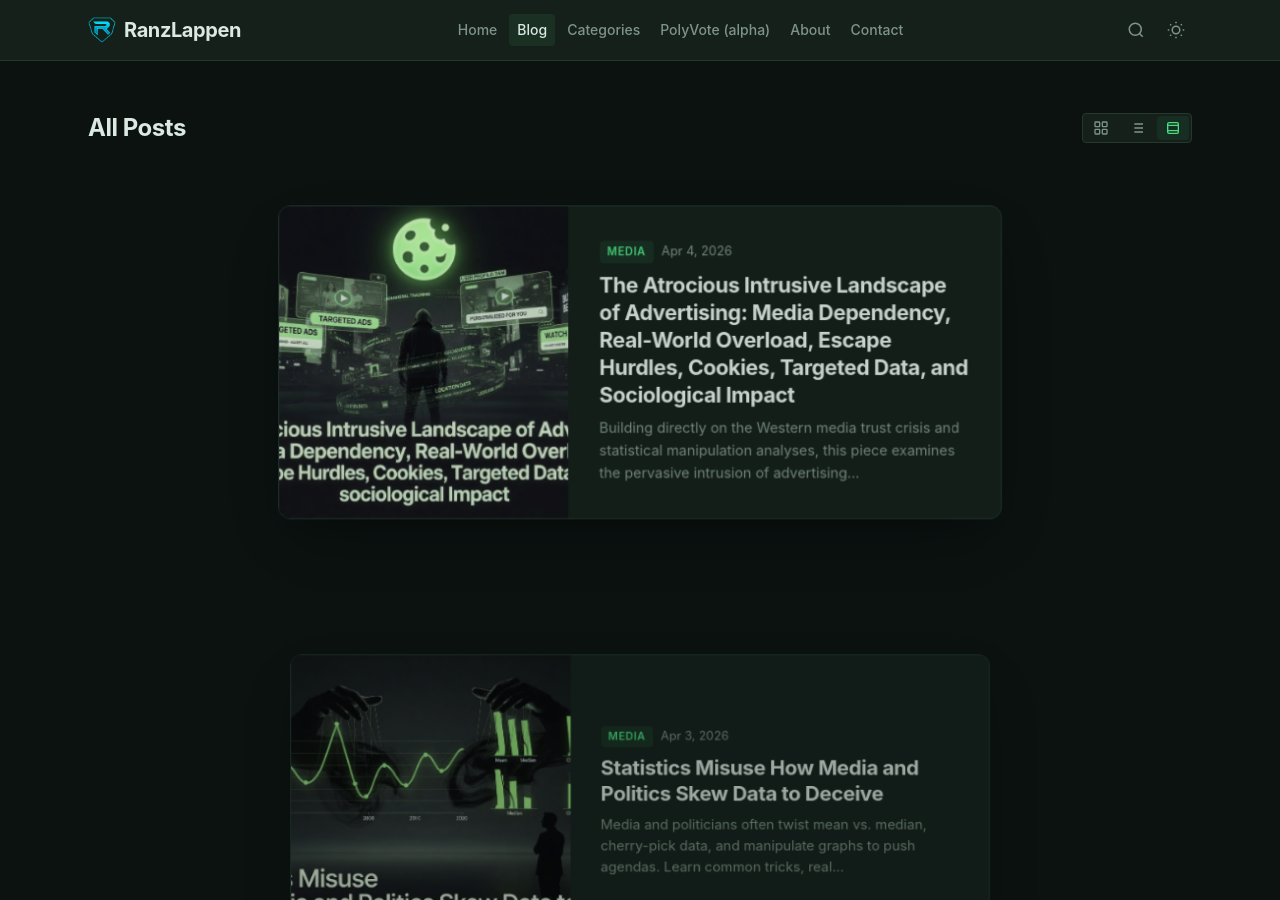
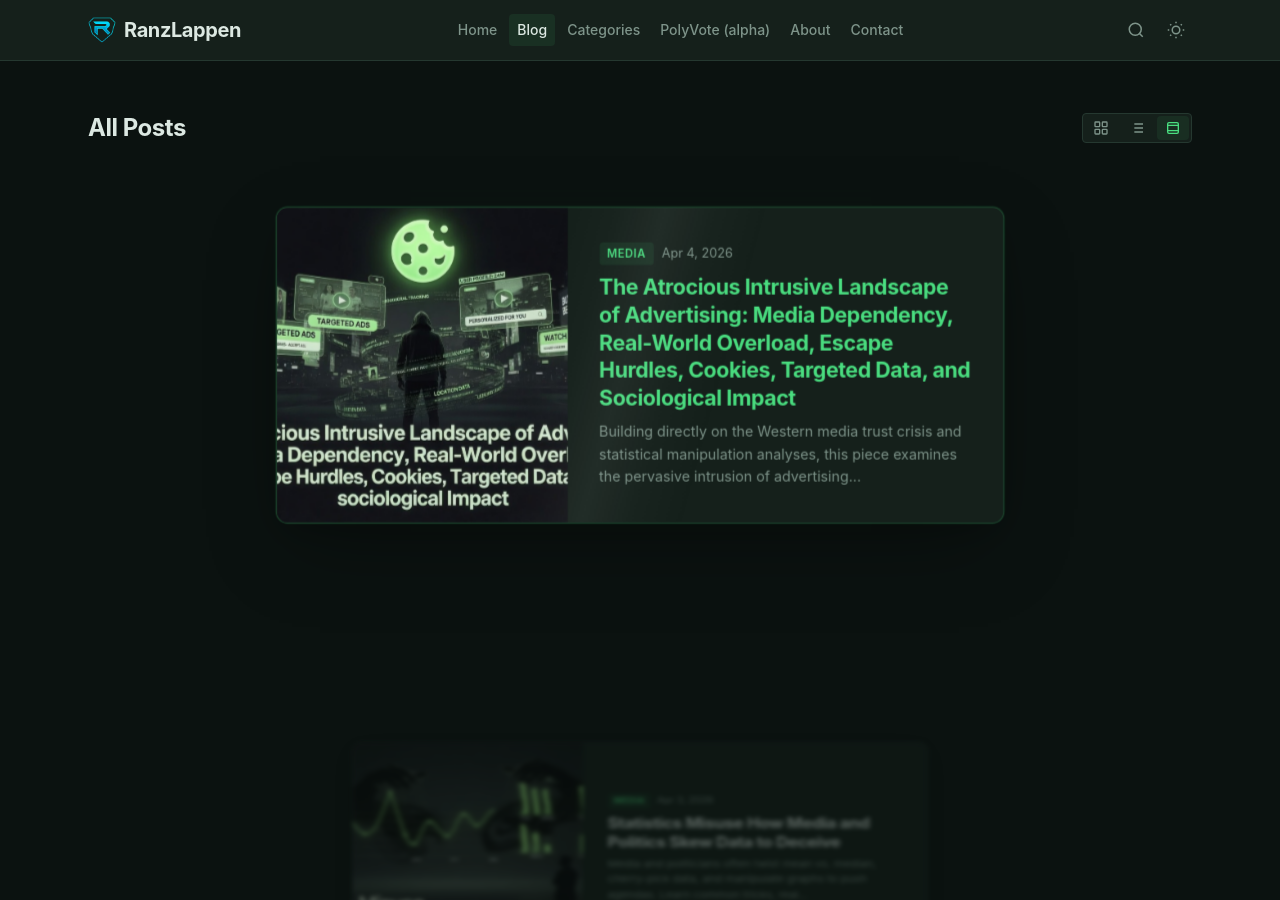
Before and after one commit to Ranzlappen/website, a Jekyll site: the page built from pages/blog.html, in a window 1280 px wide and 900 px high. Built offline with Jekyll 4.4.1, drawn with Linux system fonts in a browser that asks for light colours.

Commit message:
Overhaul blog Rolodex parallax: fix z-index layering, dramatic 3D transforms, CSS custom properties
- Fix z-index: focused card always z:1000, distance-based falloff prevents overlap bugs
- CSS custom properties (--r-ty, --r-tz, --r-rx, --r-sc, --r-blur, --r-shadow) drive
  transforms from JS, allowing CSS hover flip to compose cleanly without conflicts
- Dramatic new parallax zones: cards fold backward (-65deg) when scrolled past,
  rise with forward tilt (45deg) when approaching, with easeOutCubic interpolation
- Depth-of-field blur effect: off-center cards get progressive blur (up to 6px)
- Dynamic shadow intensity scales with card position via CSS calc()
- Accent glow border + shine gradient overlay on focused card (.is-focused)
- Focused card title highlights in accent color for visual emphasis
- Hover flip restricted to .is-focused cards only (prevents jarring mid-scroll flips)
- Increased perspective (1800px) and tighter sticky offset (8px) for deeper 3D feel
- Proper cleanup of .is-focused class on destroyRolodexObserver()
- Fully responsive, reduced-motion safe, no new dependencies

https://claude.ai/code/session_01Ltn9bRTmcwMJcWRst4sqm6

```diff
--- a/assets/css/style.css
+++ b/assets/css/style.css
@@ -653,7 +653,7 @@ img {
 .rolodex-active::-webkit-scrollbar-track { background: transparent; }
 
 .posts-rolodex {
-  padding: var(--space-lg) 0 40vh;
+  padding: var(--space-lg) 0 50vh;
 }
 .posts-rolodex[hidden] { display: none; }
 
@@ -661,19 +661,19 @@ img {
   display: flex;
   flex-direction: column;
   align-items: center;
-  gap: 6rem;
+  gap: 7rem;
   max-width: 46rem;
   margin: 0 auto;
 }
 
 .rolodex-card {
   position: sticky;
-  top: calc(var(--header-height, 3.5rem) + 2rem + var(--card-index, 0) * 10px);
+  top: calc(var(--header-height, 3.5rem) + 2rem + var(--card-index, 0) * 8px);
   width: 100%;
   min-height: 20rem;
   opacity: 0;
   z-index: 1;
-  perspective: 1400px;
+  perspective: 1800px;
 }
 
 .rolodex-card__link {
@@ -687,12 +687,23 @@ img {
   position: relative;
   width: 100%;
   min-height: 20rem;
-  transform: translateZ(-200px) rotateX(60deg) scale(0.7);
+  transform:
+    translateY(var(--r-ty, 0px))
+    translateZ(var(--r-tz, -200px))
+    rotateX(var(--r-rx, 60deg))
+    scale(var(--r-sc, 0.7));
   transform-style: preserve-3d;
-  transition: transform 0.8s cubic-bezier(0.16, 1, 0.3, 1);
-}
-.rolodex-card:hover .rolodex-card__inner {
+  filter: blur(var(--r-blur, 0px));
+}
+
+/* Hover flip — only on focused (centered) cards, with smooth transition */
+.rolodex-card.is-focused .rolodex-card__inner {
+  transition: transform 0.7s cubic-bezier(0.16, 1, 0.3, 1),
+              filter 0.3s ease;
+}
+.rolodex-card.is-focused:hover .rolodex-card__inner {
   transform: rotateY(180deg);
+  filter: blur(0px);
 }
 
 .rolodex-card__face {
@@ -704,9 +715,43 @@ img {
   overflow: hidden;
   background: var(--c-surface);
   border: 1px solid var(--c-border);
-  box-shadow: 0 25px 60px -12px var(--c-card-shadow),
-              0 8px 24px -4px rgba(0,0,0,0.12),
-              0 0 0 1px rgba(0,0,0,0.03);
+  box-shadow:
+    0 calc(var(--r-shadow, 0.3) * 30px) calc(var(--r-shadow, 0.3) * 80px) calc(var(--r-shadow, 0.3) * -15px) var(--c-card-shadow),
+    0 calc(var(--r-shadow, 0.3) * 10px) calc(var(--r-shadow, 0.3) * 30px) -5px rgba(0,0,0,0.15),
+    0 0 0 1px rgba(0,0,0,0.03);
+  transition: box-shadow 0.4s ease, border-color 0.4s ease;
+}
+
+/* Accent glow on focused card */
+.rolodex-card.is-focused .rolodex-card__face {
+  border-color: var(--c-accent-border);
+  box-shadow:
+    0 30px 80px -15px var(--c-card-shadow),
+    0 10px 30px -5px rgba(0,0,0,0.15),
+    0 0 0 1px rgba(74, 222, 128, 0.08),
+    0 0 40px -10px rgba(74, 222, 128, 0.06);
+}
+
+/* Shine highlight on focused card front */
+.rolodex-card__front::after {
+  content: '';
+  position: absolute;
+  inset: 0;
+  background: linear-gradient(
+    105deg,
+    transparent 35%,
+    rgba(255,255,255,0.02) 42%,
+    rgba(255,255,255,0.06) 48%,
+    rgba(255,255,255,0.02) 54%,
+    transparent 61%
+  );
+  opacity: 0;
+  pointer-events: none;
+  transition: opacity 0.4s ease;
+  z-index: 2;
+}
+.rolodex-card.is-focused .rolodex-card__front::after {
+  opacity: 1;
 }
 
 .rolodex-card__front {
@@ -736,10 +781,10 @@ img {
   width: 100%;
   height: 100%;
   object-fit: cover;
-  transition: transform var(--transition-slow);
-}
-.rolodex-card:hover .rolodex-card__front .rolodex-card__image img {
-  transform: scale(1.05);
+  transition: transform 0.6s cubic-bezier(0.16, 1, 0.3, 1);
+}
+.rolodex-card.is-focused:hover .rolodex-card__front .rolodex-card__image img {
+  transform: scale(1.08);
 }
 .rolodex-card__image--placeholder {
   display: flex;
@@ -774,6 +819,10 @@ img {
   letter-spacing: -0.02em;
   margin-bottom: var(--space-sm);
   color: var(--c-text);
+  transition: color 0.3s ease;
+}
+.rolodex-card.is-focused .rolodex-card__title {
+  color: var(--c-accent);
 }
 
 .rolodex-card__excerpt {
@@ -801,7 +850,7 @@ img {
 }
 
 @media (max-width: 640px) {
-  .rolodex-scene { gap: 4rem; }
+  .rolodex-scene { gap: 5rem; }
   .rolodex-card__front {
     flex-direction: column;
   }
@@ -816,8 +865,13 @@ img {
   .rolodex-card__inner {
     min-height: auto;
   }
-  .rolodex-card:hover .rolodex-card__inner {
-    transform: none;
+  /* No flip on mobile — show front with scroll-driven transforms */
+  .rolodex-card.is-focused:hover .rolodex-card__inner {
+    transform:
+      translateY(var(--r-ty, 0px))
+      translateZ(var(--r-tz, 0px))
+      rotateX(var(--r-rx, 0deg))
+      scale(var(--r-sc, 1));
   }
   .rolodex-card__back {
     display: none;
@@ -839,8 +893,9 @@ img {
   .rolodex-card__inner {
     transform: none !important;
     transition: none;
+    filter: none !important;
   }
-  .rolodex-card:hover .rolodex-card__inner {
+  .rolodex-card.is-focused:hover .rolodex-card__inner {
     transform: none !important;
   }
 }
--- a/assets/js/main.js
+++ b/assets/js/main.js
@@ -159,19 +159,32 @@ DATE: 2026-04-02
     var cards = postsRolodex.querySelectorAll('.rolodex-card');
     if (!cards.length) return;
 
-    // Cache inner elements for transform separation
+    // Cache inner elements for CSS custom-property driven transforms
     var inners = [];
     for (var j = 0; j < cards.length; j++) {
       inners.push(cards[j].querySelector('.rolodex-card__inner'));
     }
+
+    // Smooth easing: easeOutCubic for natural deceleration
+    function ease(t) { return 1 - Math.pow(1 - t, 3); }
 
     function onScroll() {
       if (rolodexRAF) return;
       rolodexRAF = requestAnimationFrame(function () {
         rolodexRAF = null;
         var vh = window.innerHeight;
-        var centerY = vh * 0.45;
+        var centerY = vh * 0.42;
+        var focusIdx = -1;
+        var minDist = Infinity;
 
+        // First pass: find which card is closest to center
+        for (var i = 0; i < cards.length; i++) {
+          var rect = cards[i].getBoundingClientRect();
+          var d = Math.abs(rect.top + rect.height / 2 - centerY);
+          if (d < minDist) { minDist = d; focusIdx = i; }
+        }
+
+        // Second pass: apply transforms via CSS custom properties
         for (var i = 0; i < cards.length; i++) {
           var card = cards[i];
           var inner = inners[i];
@@ -179,65 +192,75 @@ DATE: 2026-04-02
           var cardCenter = rect.top + rect.height / 2;
           var dist = (cardCenter - centerY) / vh;
 
-          if (rect.bottom < -100 || rect.top > vh + 100) {
+          // Off-screen culling
+          if (rect.bottom < -150 || rect.top > vh + 150) {
             card.style.opacity = '0';
-            card.style.zIndex = 1;
-            card.style.willChange = 'auto';
-            if (inner) inner.style.transform = 'translateZ(-200px) rotateX(60deg) scale(0.7)';
+            card.style.zIndex = '1';
+            card.classList.remove('is-focused');
             continue;
           }
 
-          var opacity, ty, tz, rx, sc, zBase;
+          var opacity, ty, tz, rx, sc, blur, shadow;
 
-          if (dist < -0.4) {
+          if (dist < -0.5) {
+            // Far above — fully folded back
             opacity = 0;
-            tz = -180;
-            rx = -45;
-            sc = 0.8;
-            ty = -30;
-            zBase = 1;
-          } else if (dist < 0) {
-            var t = Math.abs(dist) / 0.4;
-            opacity = 1 - t * 0.8;
-            tz = -160 * t;
-            rx = -40 * t;
-            sc = 1 - 0.15 * t;
-            ty = -25 * t;
-            zBase = Math.round(100 * (1 - t));
-          } else if (dist < 0.15) {
+            tz = -280; rx = -65; sc = 0.65; ty = -40;
+            blur = 6; shadow = 0.1;
+          } else if (dist < -0.05) {
+            // Scrolling past — dramatic backward tilt
+            var t = ease(Math.abs(dist + 0.05) / 0.45);
+            opacity = 1 - t * 0.9;
+            tz = -280 * t; rx = -65 * t; sc = 1 - 0.35 * t; ty = -40 * t;
+            blur = 6 * t; shadow = 1 - t * 0.9;
+          } else if (dist < 0.18) {
+            // Sweet spot — fully presented with subtle micro-animation
+            var center = (dist + 0.05) / 0.23;
+            var micro = Math.abs(center - 0.5) * 2;
             opacity = 1;
-            tz = 0;
-            rx = 0;
-            sc = 1;
-            ty = 0;
-            zBase = 100;
-          } else if (dist < 0.8) {
-            var t = (dist - 0.15) / 0.65;
-            opacity = 1 - t * 0.7;
-            tz = -120 * t;
-            rx = 35 * t;
-            sc = 1 - 0.12 * t;
-            ty = 50 * t;
-            zBase = Math.round(90 - 40 * t);
+            tz = -8 * micro; rx = 0; sc = 1 - 0.015 * micro; ty = 0;
+            blur = 0; shadow = 1;
+          } else if (dist < 1.0) {
+            // Approaching from below — rising with forward tilt
+            var t = ease((dist - 0.18) / 0.82);
+            opacity = 1 - t * 0.85;
+            tz = -250 * t; rx = 45 * t; sc = 1 - 0.3 * t; ty = 70 * t;
+            blur = 5 * t; shadow = 1 - t * 0.8;
           } else {
-            opacity = 0.1;
-            tz = -200;
-            rx = 50;
-            sc = 0.75;
-            ty = 60;
-            zBase = 10;
+            // Far below — not visible yet
+            opacity = 0;
+            tz = -300; rx = 50; sc = 0.6; ty = 80;
+            blur = 6; shadow = 0.1;
           }
 
-          // Later cards (higher index) win ties so new cards stack on top
-          card.style.zIndex = zBase * cards.length + (i + 1);
+          // Z-index: focused card always highest, distance-based falloff for rest
+          var zi;
+          if (i === focusIdx) {
+            zi = 1000;
+          } else if (dist < 0) {
+            zi = 500 - Math.round(Math.abs(dist) * 100);
+          } else {
+            zi = 500 - Math.round(dist * 100);
+          }
+
           card.style.opacity = opacity;
-          card.style.willChange = (opacity > 0) ? 'opacity' : 'auto';
+          card.style.zIndex = zi;
 
-          // 3D transforms on inner element — keeps sticky stacking clean
+          // Toggle focus class for CSS accent glow, shine, and hover flip
+          if (i === focusIdx && Math.abs(dist) < 0.2) {
+            card.classList.add('is-focused');
+          } else {
+            card.classList.remove('is-focused');
+          }
+
+          // Set CSS custom properties — CSS composes the final transform
           if (inner) {
-            inner.style.willChange = (opacity > 0) ? 'transform' : 'auto';
-            inner.style.transform =
-              'translateY(' + ty + 'px) translateZ(' + tz + 'px) rotateX(' + rx + 'deg) scale(' + sc + ')';
+            card.style.setProperty('--r-ty', ty + 'px');
+            card.style.setProperty('--r-tz', tz + 'px');
+            card.style.setProperty('--r-rx', rx + 'deg');
+            card.style.setProperty('--r-sc', sc);
+            card.style.setProperty('--r-blur', blur + 'px');
+            card.style.setProperty('--r-shadow', shadow);
           }
         }
       });
@@ -256,6 +279,13 @@ DATE: 2026-04-02
     if (rolodexRAF) {
       cancelAnimationFrame(rolodexRAF);
       rolodexRAF = null;
+    }
+    // Clean up focus classes
+    if (postsRolodex) {
+      var cards = postsRolodex.querySelectorAll('.rolodex-card');
+      for (var i = 0; i < cards.length; i++) {
+        cards[i].classList.remove('is-focused');
+      }
     }
   }
 
```
